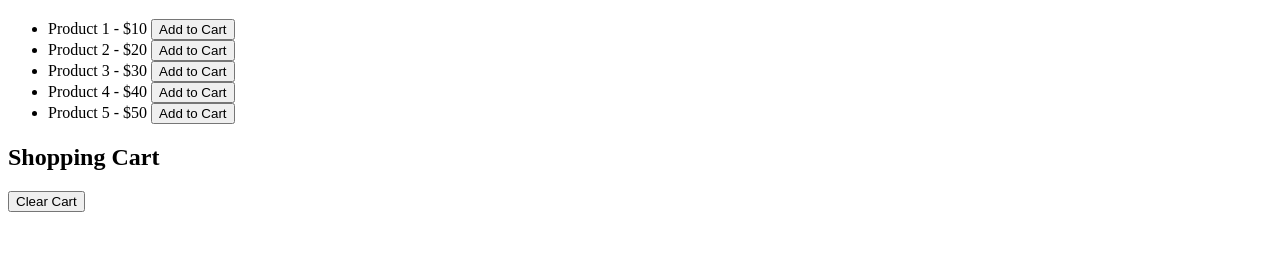
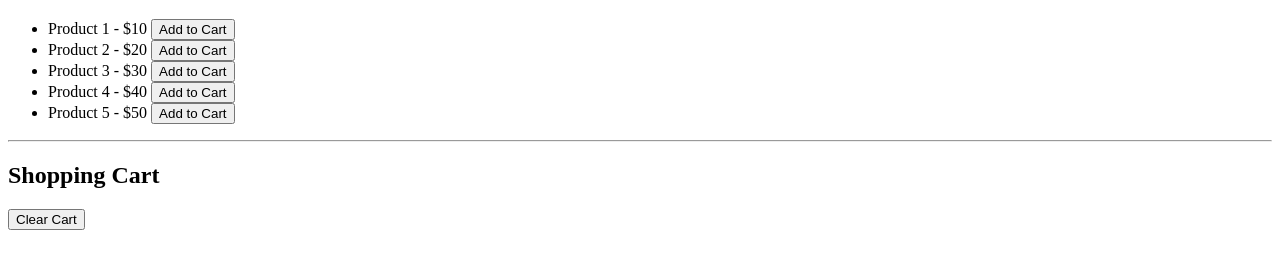
Before and after one commit to acciojob/shopping-cart-sessions-9087000, a website: page main.html in a window 1280 px wide. Shown: the part 61-330 px from the top of the page. Drawn offline with Linux system fonts and the light colour scheme.

Commit message:
created a submission

```diff
--- a/main.html
+++ b/main.html
@@ -1,15 +1,19 @@
 <!DOCTYPE html>
+
 <html>
-<head>
+  <head>
     <link rel="stylesheet" href="styles.css" />
-</head>
-<body>
+  </head>
+
+  <body>
     <!-- do not edit this file -->
     <h1>Products</h1>
     <ul id="product-list"></ul>
+    <hr />
     <h2>Shopping Cart</h2>
     <ul id="cart-list"></ul>
     <button id="clear-cart-btn">Clear Cart</button>
-    <script src="./script.js"></script>
-</body>
+
+    <script type="text/javascript" src="./script.js"></script>
+  </body>
 </html>
```
